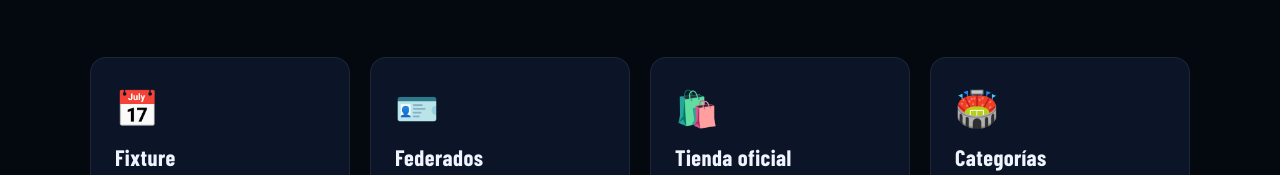
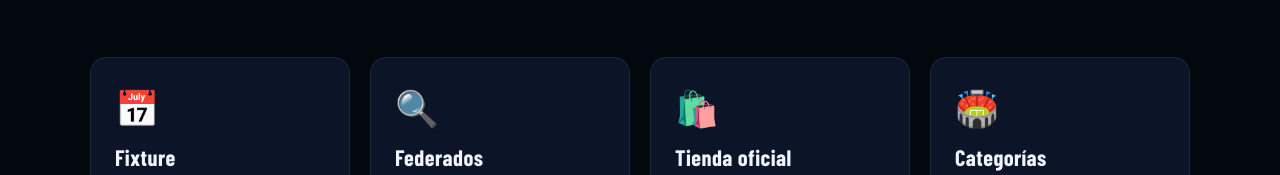
Before and after one commit to Pecas622/regatasfutsal, a website with bundled scripts: page index.html in a window 1280 px wide. Shown: the part 1629-1804 px from the top of the page. Built offline with nearby package versions, Linux system fonts and the light colour scheme; a web font is replaced by a local one.

Commit message:
fix: icono de Federados (emoji sin soporte)

```diff
--- a/index.html
+++ b/index.html
@@ -153,7 +153,7 @@
                     <span class="explora-link">Ver fixture →</span>
                 </a>
                 <a href="./src/jugadores.html" class="explora-card">
-                    <div class="explora-icon">🪪</div>
+                    <div class="explora-icon">🔍</div>
                     <h3>Federados</h3>
                     <p>Buscá un jugador por DNI y consultá su categoría y beca.</p>
                     <span class="explora-link">Buscar jugador →</span>
```
